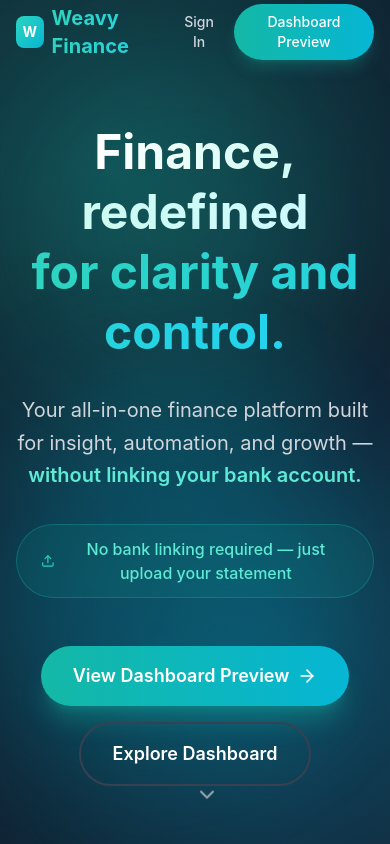
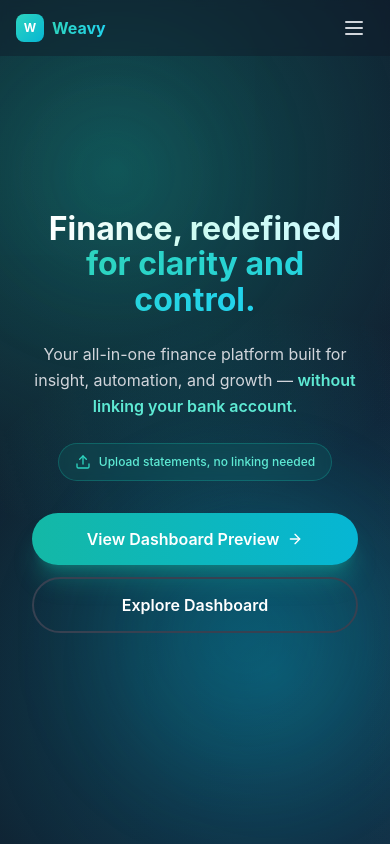
Before and after one commit to connorflynn4/WeavyFinance, a Next.js app: page / in a window 390 px wide. Shown: the top 844 px of the page. Built offline with nearby package versions, Linux system fonts and the light colour scheme.

Commit message:
mobile resp

```diff
--- a/src/components/LandingPage.tsx
+++ b/src/components/LandingPage.tsx
@@ -1,12 +1,13 @@
 "use client";
 
 import { useState, useEffect } from "react";
-import { ArrowRight, Shield, Zap, TrendingUp, BarChart3, Lock, CheckCircle2, Star, ChevronRight, Upload, FileText, Building2, Sparkles, Users, Briefcase } from "lucide-react";
+import { ArrowRight, Shield, Zap, TrendingUp, BarChart3, Lock, CheckCircle2, Star, ChevronRight, Upload, FileText, Building2, Sparkles, Users, Briefcase, Menu, X } from "lucide-react";
 import { useRouter } from "next/navigation";
 
 const LandingPage = () => {
   const [isScrolled, setIsScrolled] = useState(false);
   const [isAnnual, setIsAnnual] = useState(false);
+  const [isMobileMenuOpen, setIsMobileMenuOpen] = useState(false);
   const router = useRouter();
 
   useEffect(() => {
@@ -17,6 +18,16 @@ const LandingPage = () => {
     return () => window.removeEventListener("scroll", handleScroll);
   }, []);
 
+  useEffect(() => {
+    const handleResize = () => {
+      if (window.innerWidth >= 768) {
+        setIsMobileMenuOpen(false);
+      }
+    };
+    window.addEventListener("resize", handleResize);
+    return () => window.removeEventListener("resize", handleResize);
+  }, []);
+
   const navigateToDashboard = () => {
     router.push("/dashboard");
   };
@@ -25,55 +36,123 @@ const LandingPage = () => {
     <div className="min-h-screen bg-gradient-to-br from-gray-900 via-gray-900 to-gray-800 text-white">
       {/* Navigation */}
       <nav className={`fixed top-0 left-0 right-0 z-50 transition-all duration-300 ${
-        isScrolled ? "bg-gray-900/80 backdrop-blur-lg border-b border-gray-800" : "bg-transparent"
+        isScrolled ? "bg-gray-900/80 backdrop-blur-lg border-b border-gray-800" : "bg-gray-900/40 backdrop-blur-sm"
       }`}>
         <div className="max-w-7xl mx-auto px-4 sm:px-6 lg:px-8">
-          <div className="flex items-center justify-between h-16">
-            <div className="flex items-center space-x-2">
-              <div className="w-8 h-8 rounded-lg bg-gradient-to-br from-teal-400 to-cyan-500 flex items-center justify-center">
-                <span className="text-white font-bold text-sm">W</span>
+          <div className="flex items-center justify-between h-14 sm:h-16">
+            {/* Logo */}
+            <div className="flex items-center space-x-2 min-w-0 flex-shrink-0">
+              <div className="w-7 h-7 sm:w-8 sm:h-8 rounded-lg bg-gradient-to-br from-teal-400 to-cyan-500 flex items-center justify-center flex-shrink-0">
+                <span className="text-white font-bold text-xs sm:text-sm">W</span>
               </div>
-              <span className="text-xl font-bold bg-gradient-to-r from-teal-400 to-cyan-400 bg-clip-text text-transparent">
-                Weavy Finance
+              <span className="text-base sm:text-xl font-bold bg-gradient-to-r from-teal-400 to-cyan-400 bg-clip-text text-transparent whitespace-nowrap">
+                Weavy<span className="hidden sm:inline"> Finance</span>
               </span>
             </div>
-            <div className="hidden md:flex items-center space-x-8">
-              <a href="#features" className="text-gray-300 hover:text-white transition-colors">Features</a>
-              <a href="#security" className="text-gray-300 hover:text-white transition-colors">Security</a>
-              <a href="#testimonials" className="text-gray-300 hover:text-white transition-colors">Reviews</a>
+
+            {/* Desktop Navigation Links */}
+            <div className="hidden lg:flex items-center space-x-8">
+              <a href="#features" className="text-gray-300 hover:text-white transition-colors text-sm">Features</a>
+              <a href="#security" className="text-gray-300 hover:text-white transition-colors text-sm">Security</a>
+              <a href="#testimonials" className="text-gray-300 hover:text-white transition-colors text-sm">Reviews</a>
             </div>
-            <div className="flex items-center space-x-4">
+
+            {/* Desktop CTA Buttons */}
+            <div className="hidden md:flex items-center space-x-3">
               <button
                 onClick={navigateToDashboard}
-                className="text-gray-300 hover:text-white transition-colors text-sm font-medium"
+                className="text-gray-300 hover:text-white transition-colors text-sm font-medium px-2 py-1.5"
               >
                 Sign In
               </button>
               <button
                 onClick={navigateToDashboard}
-                className="px-4 py-2 rounded-full bg-gradient-to-r from-teal-500 to-cyan-500 hover:from-teal-400 hover:to-cyan-400 text-white font-medium text-sm transition-all duration-200 shadow-lg shadow-teal-500/25 hover:shadow-teal-500/40"
+                className="px-3 sm:px-4 py-1.5 sm:py-2 rounded-full bg-gradient-to-r from-teal-500 to-cyan-500 hover:from-teal-400 hover:to-cyan-400 text-white font-medium text-xs sm:text-sm transition-all duration-200 shadow-lg shadow-teal-500/25 hover:shadow-teal-500/40 whitespace-nowrap"
               >
-                Dashboard Preview
+                <span className="hidden sm:inline">Dashboard Preview</span>
+                <span className="sm:hidden">Preview</span>
               </button>
             </div>
+
+            {/* Mobile Menu Button */}
+            <button
+              onClick={() => setIsMobileMenuOpen(!isMobileMenuOpen)}
+              className="md:hidden p-2 text-gray-300 hover:text-white transition-colors"
+              aria-label="Toggle menu"
+            >
+              {isMobileMenuOpen ? (
+                <X className="w-6 h-6" />
+              ) : (
+                <Menu className="w-6 h-6" />
+              )}
+            </button>
           </div>
+
+          {/* Mobile Menu */}
+          {isMobileMenuOpen && (
+            <div className="md:hidden border-t border-gray-800 py-4 animate-fade-in">
+              <div className="flex flex-col space-y-3">
+                <a
+                  href="#features"
+                  onClick={() => setIsMobileMenuOpen(false)}
+                  className="text-gray-300 hover:text-white transition-colors px-2 py-2"
+                >
+                  Features
+                </a>
+                <a
+                  href="#security"
+                  onClick={() => setIsMobileMenuOpen(false)}
+                  className="text-gray-300 hover:text-white transition-colors px-2 py-2"
+                >
+                  Security
+                </a>
+                <a
+                  href="#testimonials"
+                  onClick={() => setIsMobileMenuOpen(false)}
+                  className="text-gray-300 hover:text-white transition-colors px-2 py-2"
+                >
+                  Reviews
+                </a>
+                <div className="pt-2 border-t border-gray-800 space-y-2">
+                  <button
+                    onClick={() => {
+                      setIsMobileMenuOpen(false);
+                      navigateToDashboard();
+                    }}
+                    className="w-full text-left text-gray-300 hover:text-white transition-colors px-2 py-2"
+                  >
+                    Sign In
+                  </button>
+                  <button
+                    onClick={() => {
+                      setIsMobileMenuOpen(false);
+                      navigateToDashboard();
+                    }}
+                    className="w-full px-4 py-2.5 rounded-full bg-gradient-to-r from-teal-500 to-cyan-500 hover:from-teal-400 hover:to-cyan-400 text-white font-medium text-sm transition-all duration-200 shadow-lg shadow-teal-500/25"
+                  >
+                    Dashboard Preview
+                  </button>
+                </div>
+              </div>
+            </div>
+          )}
         </div>
       </nav>
 
       {/* Hero Section */}
-      <section className="relative min-h-screen flex items-center justify-center overflow-hidden pt-16">
+      <section className="relative min-h-screen flex items-center justify-center overflow-hidden pt-20 sm:pt-24 pb-20">
         {/* Animated gradient background */}
         <div className="absolute inset-0 bg-gradient-to-br from-teal-500/10 via-cyan-500/10 to-blue-500/10 animate-pulse" />
         <div className="absolute inset-0 bg-[radial-gradient(circle_at_30%_20%,rgba(20,184,166,0.3),transparent_50%)]" />
         <div className="absolute inset-0 bg-[radial-gradient(circle_at_70%_80%,rgba(6,182,212,0.3),transparent_50%)]" />
 
-        {/* Floating orbs */}
-        <div className="absolute top-20 left-10 w-72 h-72 bg-teal-500/20 rounded-full blur-3xl animate-pulse" />
-        <div className="absolute bottom-20 right-10 w-96 h-96 bg-cyan-500/20 rounded-full blur-3xl animate-pulse" style={{ animationDelay: '1s' }} />
+        {/* Floating orbs - smaller on mobile */}
+        <div className="absolute top-20 left-4 sm:left-10 w-48 h-48 sm:w-72 sm:h-72 bg-teal-500/20 rounded-full blur-3xl animate-pulse" />
+        <div className="absolute bottom-20 right-4 sm:right-10 w-64 h-64 sm:w-96 sm:h-96 bg-cyan-500/20 rounded-full blur-3xl animate-pulse" style={{ animationDelay: '1s' }} />
 
-        <div className="relative z-10 max-w-7xl mx-auto px-4 sm:px-6 lg:px-8 text-center">
-          <div className="space-y-8 animate-fade-in">
-            <h1 className="text-5xl sm:text-6xl lg:text-7xl font-bold leading-tight">
+        <div className="relative z-10 max-w-7xl mx-auto px-4 sm:px-6 lg:px-8 text-center w-full">
+          <div className="space-y-6 sm:space-y-8 animate-fade-in max-w-screen-md mx-auto">
+            <h1 className="text-[clamp(2rem,8vw,4.5rem)] sm:text-5xl lg:text-7xl font-bold leading-[1.1] sm:leading-tight px-2">
               <span className="bg-gradient-to-r from-white via-teal-100 to-cyan-100 bg-clip-text text-transparent">
                 Finance, redefined
               </span>
@@ -82,24 +161,27 @@ const LandingPage = () => {
                 for clarity and control.
               </span>
             </h1>
-            <p className="text-xl sm:text-2xl text-gray-300 max-w-3xl mx-auto leading-relaxed">
+            <p className="text-base sm:text-xl lg:text-2xl text-gray-300 max-w-3xl mx-auto leading-relaxed px-4 sm:px-6">
               Your all-in-one finance platform built for insight, automation, and growth — <span className="text-teal-300 font-semibold">without linking your bank account.</span>
             </p>
-            <div className="mt-6 inline-flex items-center space-x-2 px-6 py-3 rounded-full bg-teal-500/10 border border-teal-500/30 backdrop-blur-sm">
-              <Upload className="w-5 h-5 text-teal-400" />
-              <span className="text-teal-300 font-medium">No bank linking required — just upload your statement</span>
+            <div className="mt-4 sm:mt-6 inline-flex items-center space-x-2 px-4 sm:px-6 py-2.5 sm:py-3 rounded-full bg-teal-500/10 border border-teal-500/30 backdrop-blur-sm max-w-[90%] sm:max-w-none">
+              <Upload className="w-4 h-4 sm:w-5 sm:h-5 text-teal-400 flex-shrink-0" />
+              <span className="text-teal-300 font-medium text-xs sm:text-sm text-center">
+                <span className="hidden sm:inline">No bank linking required — just upload your statement</span>
+                <span className="sm:hidden">Upload statements, no linking needed</span>
+              </span>
             </div>
-            <div className="flex flex-col sm:flex-row items-center justify-center gap-4 pt-4">
+            <div className="flex flex-col sm:flex-row items-center justify-center gap-3 sm:gap-4 pt-2 sm:pt-4 px-4">
               <button
                 onClick={navigateToDashboard}
-                className="group px-8 py-4 rounded-full bg-gradient-to-r from-teal-500 to-cyan-500 hover:from-teal-400 hover:to-cyan-400 text-white font-semibold text-lg transition-all duration-200 shadow-xl shadow-teal-500/30 hover:shadow-teal-500/50 flex items-center space-x-2"
+                className="group w-full sm:w-auto px-6 sm:px-8 py-3.5 sm:py-4 rounded-full bg-gradient-to-r from-teal-500 to-cyan-500 hover:from-teal-400 hover:to-cyan-400 text-white font-semibold text-base sm:text-lg transition-all duration-200 shadow-xl shadow-teal-500/30 hover:shadow-teal-500/50 flex items-center justify-center space-x-2 min-h-[44px]"
               >
                 <span>View Dashboard Preview</span>
-                <ArrowRight className="w-5 h-5 group-hover:translate-x-1 transition-transform" />
+                <ArrowRight className="w-4 h-4 sm:w-5 sm:h-5 group-hover:translate-x-1 transition-transform" />
               </button>
               <button
                 onClick={navigateToDashboard}
-                className="px-8 py-4 rounded-full border-2 border-gray-700 hover:border-gray-600 text-white font-semibold text-lg transition-all duration-200"
+                className="w-full sm:w-auto px-6 sm:px-8 py-3.5 sm:py-4 rounded-full border-2 border-gray-700 hover:border-gray-600 text-white font-semibold text-base sm:text-lg transition-all duration-200 min-h-[44px]"
               >
                 Explore Dashboard
               </button>
@@ -108,7 +190,7 @@ const LandingPage = () => {
         </div>
 
         {/* Scroll indicator */}
-        <div className="absolute bottom-8 left-1/2 transform -translate-x-1/2 animate-bounce">
+        <div className="absolute bottom-6 sm:bottom-8 left-1/2 transform -translate-x-1/2 animate-bounce hidden sm:block">
           <ChevronRight className="w-6 h-6 text-gray-400 rotate-90" />
         </div>
       </section>
```
